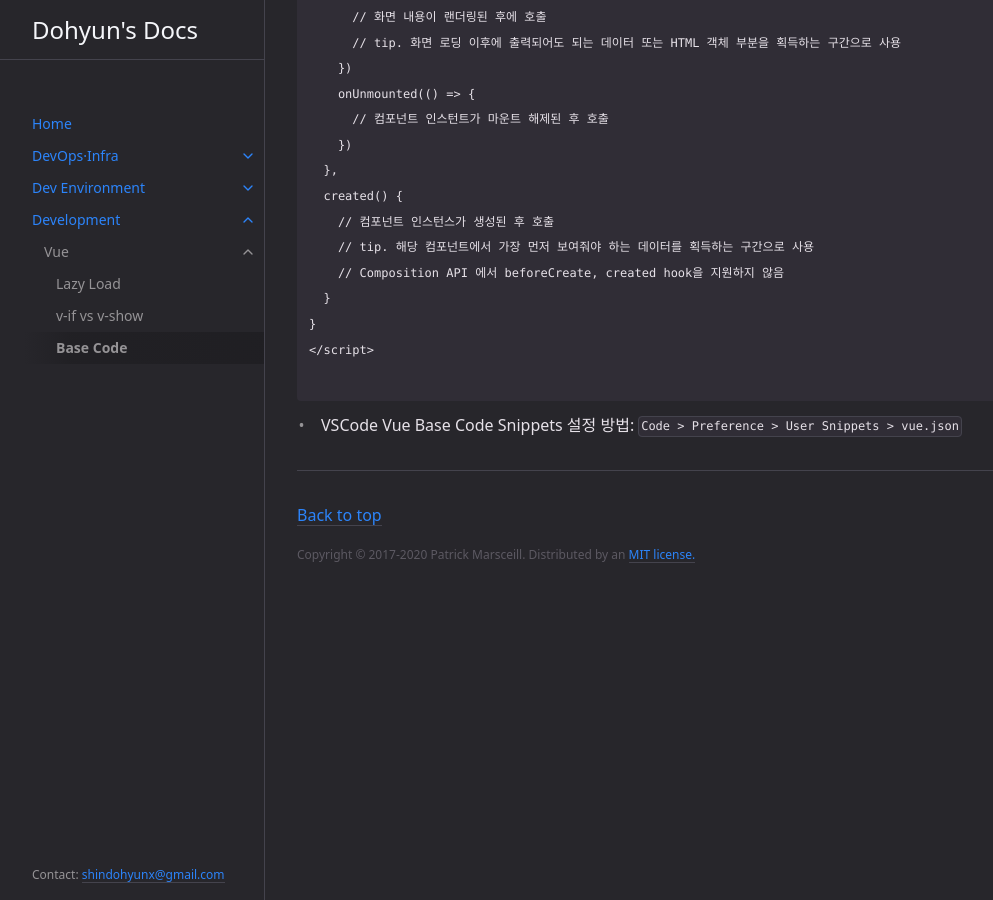
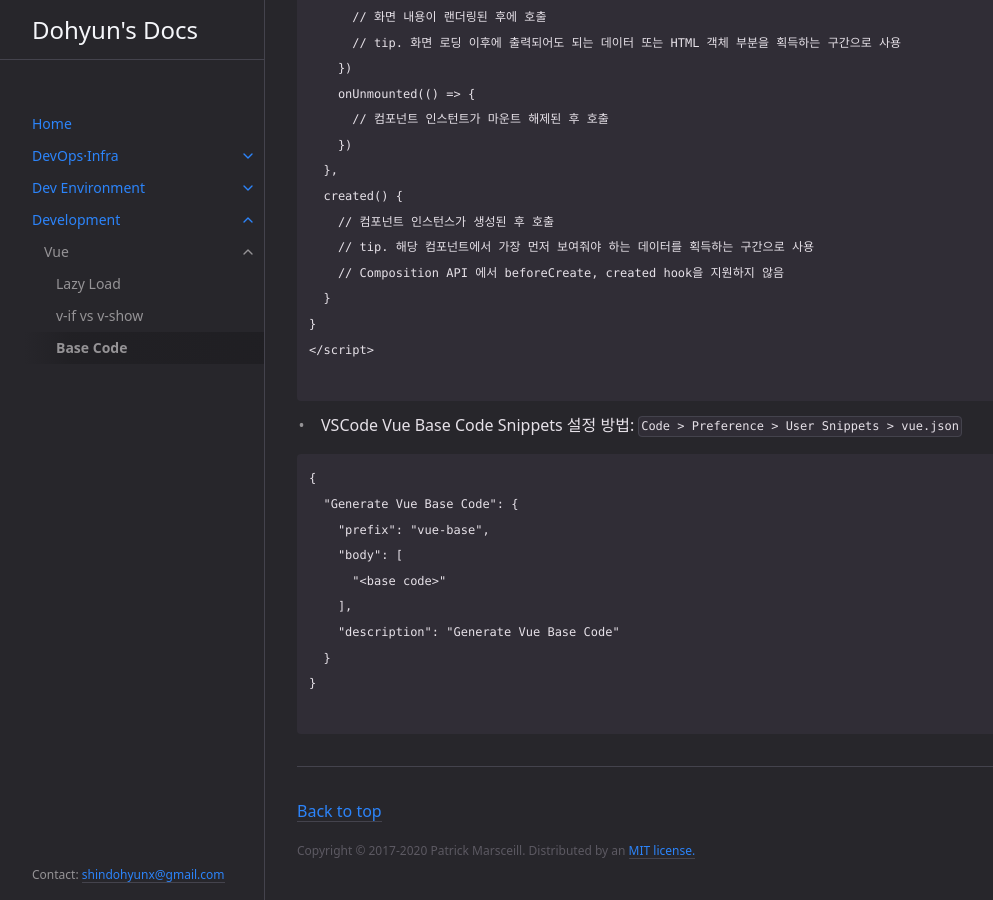
Before and after one commit to shindohyun/shindohyun.github.io, a Jekyll site: the page built from docs/development/vue/base-code.md, in a window 1280 px wide and 900 px high, scrolled down 562 px. Shown: the whole window, without its empty margins (107-1100 px from the left). Built offline with Jekyll 4.4.1, drawn with Linux system fonts in a browser that asks for light colours.

Commit message:
[추가] vue base code > vue.json 내용 추가

````diff
--- a/docs/development/vue/base-code.md
+++ b/docs/development/vue/base-code.md
@@ -49,3 +49,16 @@ export default {
 ```
 
 - VSCode Vue Base Code Snippets 설정 방법: `Code > Preference > User Snippets > vue.json`
+
+```
+{
+  "Generate Vue Base Code": {
+    "prefix": "vue-base",
+    "body": [
+      "<base code>"
+    ],
+    "description": "Generate Vue Base Code"
+  }
+}
+
+```
````
